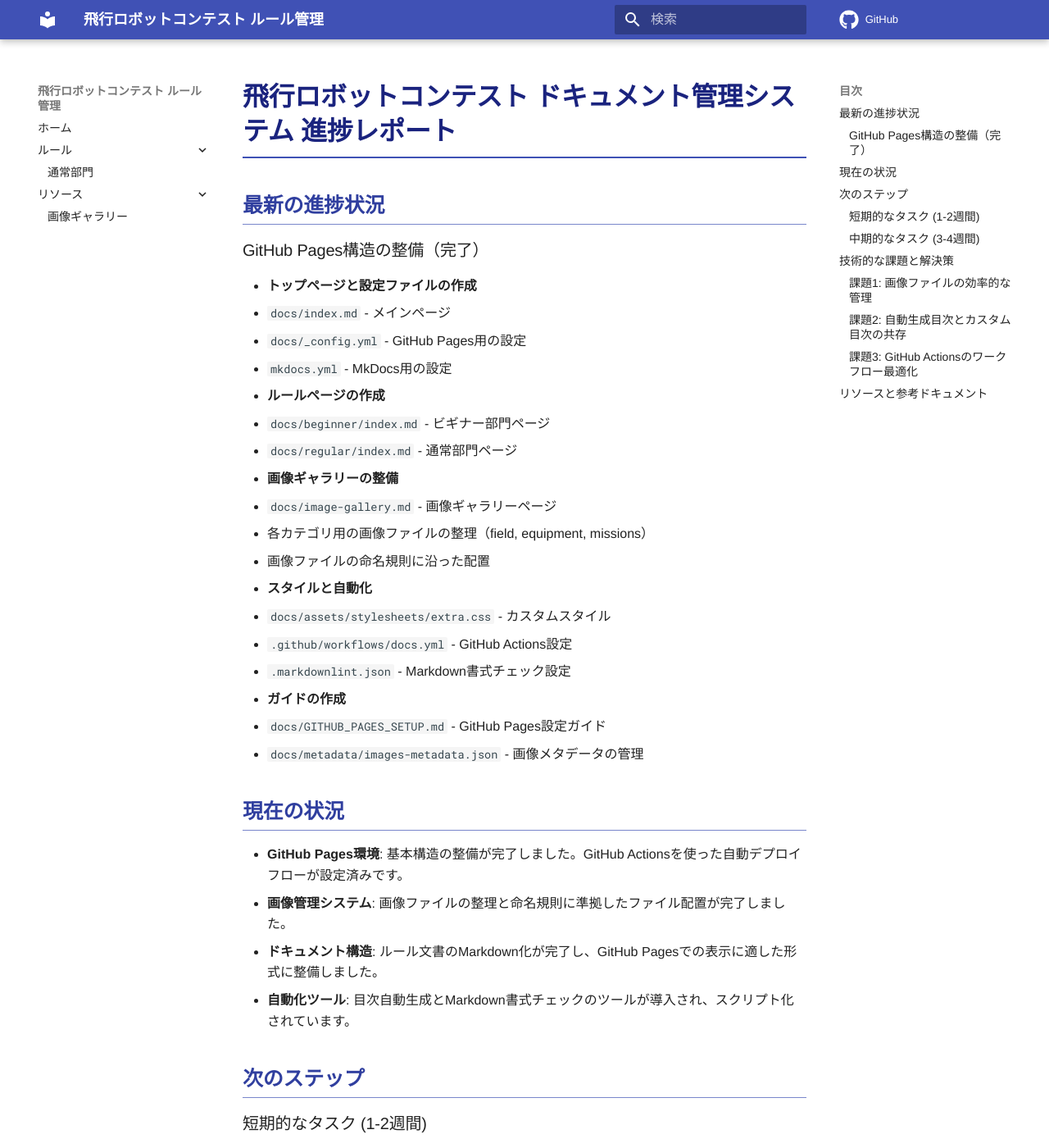
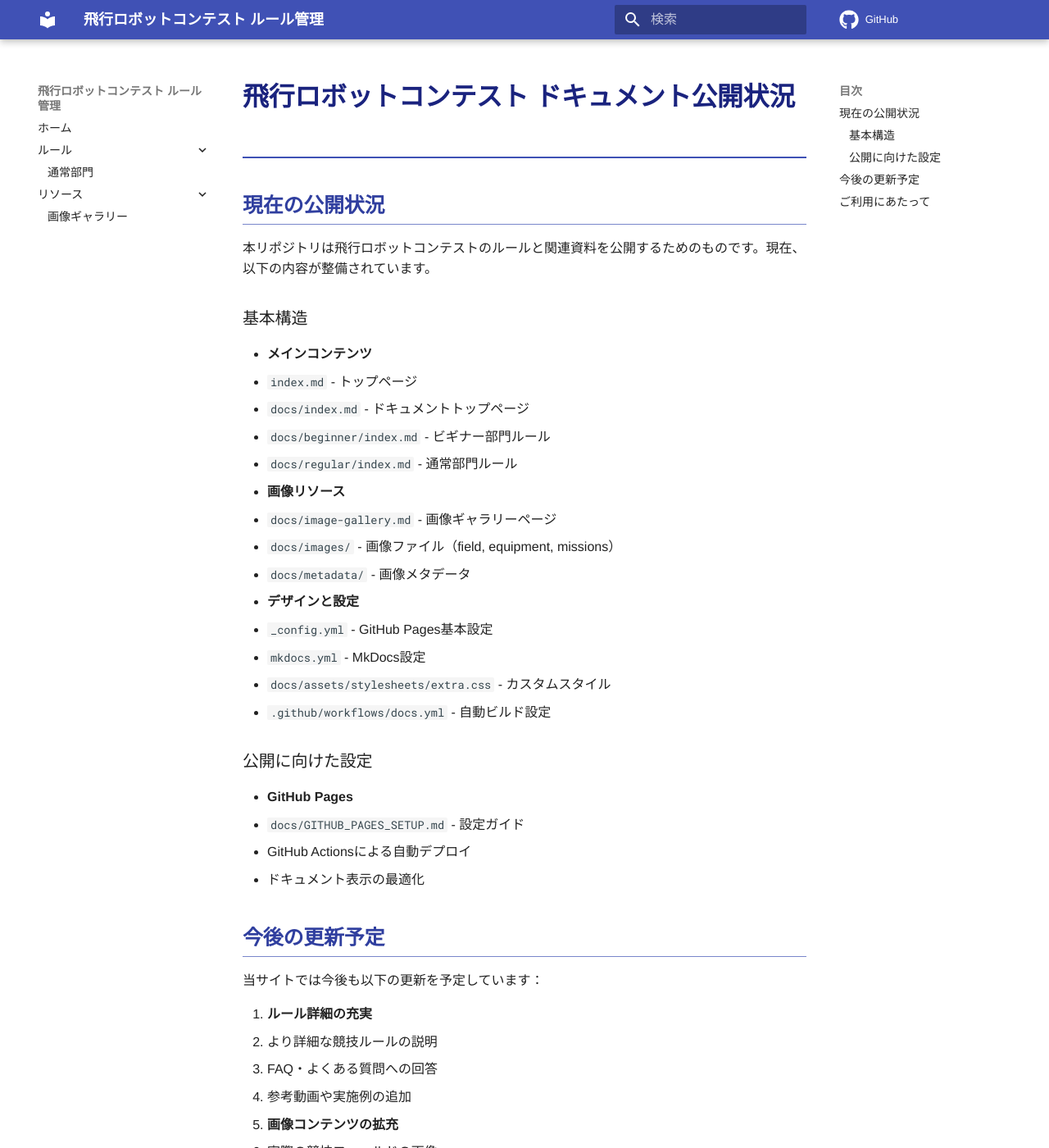
Before and after one commit to Yaaasoh/flying-robot-contest-rules-public, an MkDocs documentation site: the page built from docs/progress-document.md, in a window 1280 px wide and 1400 px high. Shown: the whole window at 82% size. Built offline with MkDocs 1.6.1 and Material for MkDocs 9.7.7, drawn with Linux system fonts in a browser that asks for light colours; comment, search, counter and statistics services are not loaded; some of the changed text lies outside the part shown.

Commit message:
Update progress document for public repository

```diff
--- a/docs/progress-document.md
+++ b/docs/progress-document.md
@@ -1,89 +1,59 @@
-# 飛行ロボットコンテスト ドキュメント管理システム 進捗レポート
+# 飛行ロボットコンテスト ドキュメント公開状況
 
-## 最新の進捗状況
+## 現在の公開状況
 
-### GitHub Pages構造の整備（完了）
+本リポジトリは飛行ロボットコンテストのルールと関連資料を公開するためのものです。現在、以下の内容が整備されています。
 
-- **トップページと設定ファイルの作成**
-  - `docs/index.md` - メインページ
-  - `docs/_config.yml` - GitHub Pages用の設定
-  - `mkdocs.yml` - MkDocs用の設定
+### 基本構造
 
-- **ルールページの作成**
-  - `docs/beginner/index.md` - ビギナー部門ページ
-  - `docs/regular/index.md` - 通常部門ページ
+- **メインコンテンツ**
+  - `index.md` - トップページ
+  - `docs/index.md` - ドキュメントトップページ
+  - `docs/beginner/index.md` - ビギナー部門ルール
+  - `docs/regular/index.md` - 通常部門ルール
 
-- **画像ギャラリーの整備**
+- **画像リソース**
   - `docs/image-gallery.md` - 画像ギャラリーページ
-  - 各カテゴリ用の画像ファイルの整理（field, equipment, missions）
-  - 画像ファイルの命名規則に沿った配置
+  - `docs/images/` - 画像ファイル（field, equipment, missions）
+  - `docs/metadata/` - 画像メタデータ
 
-- **スタイルと自動化**
+- **デザインと設定**
+  - `_config.yml` - GitHub Pages基本設定
+  - `mkdocs.yml` - MkDocs設定
   - `docs/assets/stylesheets/extra.css` - カスタムスタイル
-  - `.github/workflows/docs.yml` - GitHub Actions設定
-  - `.markdownlint.json` - Markdown書式チェック設定
+  - `.github/workflows/docs.yml` - 自動ビルド設定
 
-- **ガイドの作成**
-  - `docs/GITHUB_PAGES_SETUP.md` - GitHub Pages設定ガイド
-  - `docs/metadata/images-metadata.json` - 画像メタデータの管理
+### 公開に向けた設定
 
-## 現在の状況
+- **GitHub Pages**
+  - `docs/GITHUB_PAGES_SETUP.md` - 設定ガイド
+  - GitHub Actionsによる自動デプロイ
+  - ドキュメント表示の最適化
 
-- **GitHub Pages環境**: 基本構造の整備が完了しました。GitHub Actionsを使った自動デプロイフローが設定済みです。
-- **画像管理システム**: 画像ファイルの整理と命名規則に準拠したファイル配置が完了しました。
-- **ドキュメント構造**: ルール文書のMarkdown化が完了し、GitHub Pagesでの表示に適した形式に整備しました。
-- **自動化ツール**: 目次自動生成とMarkdown書式チェックのツールが導入され、スクリプト化されています。
+## 今後の更新予定
 
-## 次のステップ
+当サイトでは今後も以下の更新を予定しています：
 
-### 短期的なタスク (1-2週間)
+1. **ルール詳細の充実**
+   - より詳細な競技ルールの説明
+   - FAQ・よくある質問への回答
+   - 参考動画や実施例の追加
 
-1. **GitHub Pagesの有効化**
-   - リポジトリ設定から `Settings` → `Pages` で有効化
-   - `gh-pages` ブランチを公開用に設定
-   - 公開URLの確認と共有
+2. **画像コンテンツの拡充**
+   - 実際の競技フィールドの画像
+   - 機材の詳細図と解説
+   - ミッション達成例の視覚資料
 
-2. **目次の自動生成実行**
-   - すべてのMarkdownファイルの目次を最新化
+3. **ユーザビリティの向上**
+   - モバイル表示の最適化
+   - 検索機能の強化
+   - 閲覧しやすいナビゲーション
 
-3. **コンテンツの最終確認**
-   - リンク切れがないか確認
-   - 画像表示が適切か確認
-   - フォーマットの一貫性を確認
+## ご利用にあたって
 
-### 中期的なタスク (3-4週間)
+本サイトは飛行ロボットコンテストのルールと関連情報を提供することを目的としています。最新の情報や詳細については、大会公式ウェブサイトもご確認ください。
 
-1. **コンテンツの強化**
-   - 各ルールページにより詳細な説明やFAQの追加
-   - 新しい画像や図表の追加
-   - 関連リソースへのリンク追加
-
-2. **ユーザビリティの向上**
-   - 検索機能の強化
-   - タグやカテゴリによるコンテンツの整理
-   - モバイルでの表示最適化
-
-3. **多言語対応の検討**
-   - 英語版ページの追加
-   - 言語切り替え機能の実装
-
-## 技術的な課題と解決策
-
-### 課題1: 画像ファイルの効率的な管理
-- **解決策**: Git LFSの導入を検討します。バイナリファイルの効率的な管理が可能になります。
-
-### 課題2: 自動生成目次とカスタム目次の共存
-- **解決策**: doctocの設定を調整して、特定のセクションのみを更新対象にします。
-
-### 課題3: GitHub Actionsのワークフロー最適化
-- **解決策**: キャッシュを活用して依存関係のインストール時間を短縮します。
-
-## リソースと参考ドキュメント
-
-- [GitHub Pages設定ガイド](GITHUB_PAGES_SETUP.md)
-- [画像管理ガイドライン](../docs/images/README.md)
-- [MkDocs公式ドキュメント](https://www.mkdocs.org/)
-- [Material for MkDocs](https://squidfunk.github.io/mkdocs-material/)
+ドキュメントの内容について質問やフィードバックがある場合は、GitHubのIssue機能をご利用いただくか、大会運営委員会までお問い合わせください。
 
 ---
 
```
